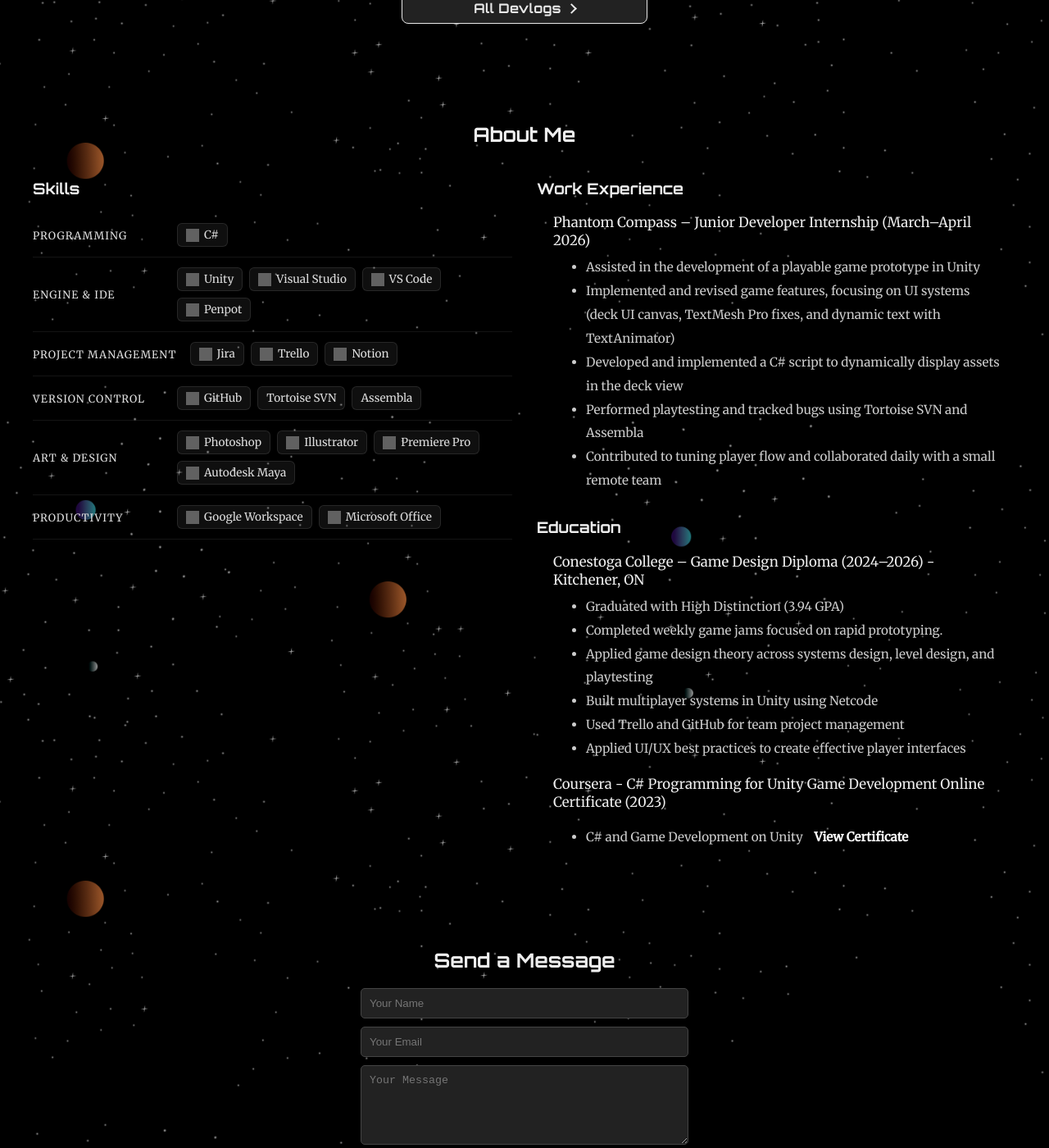
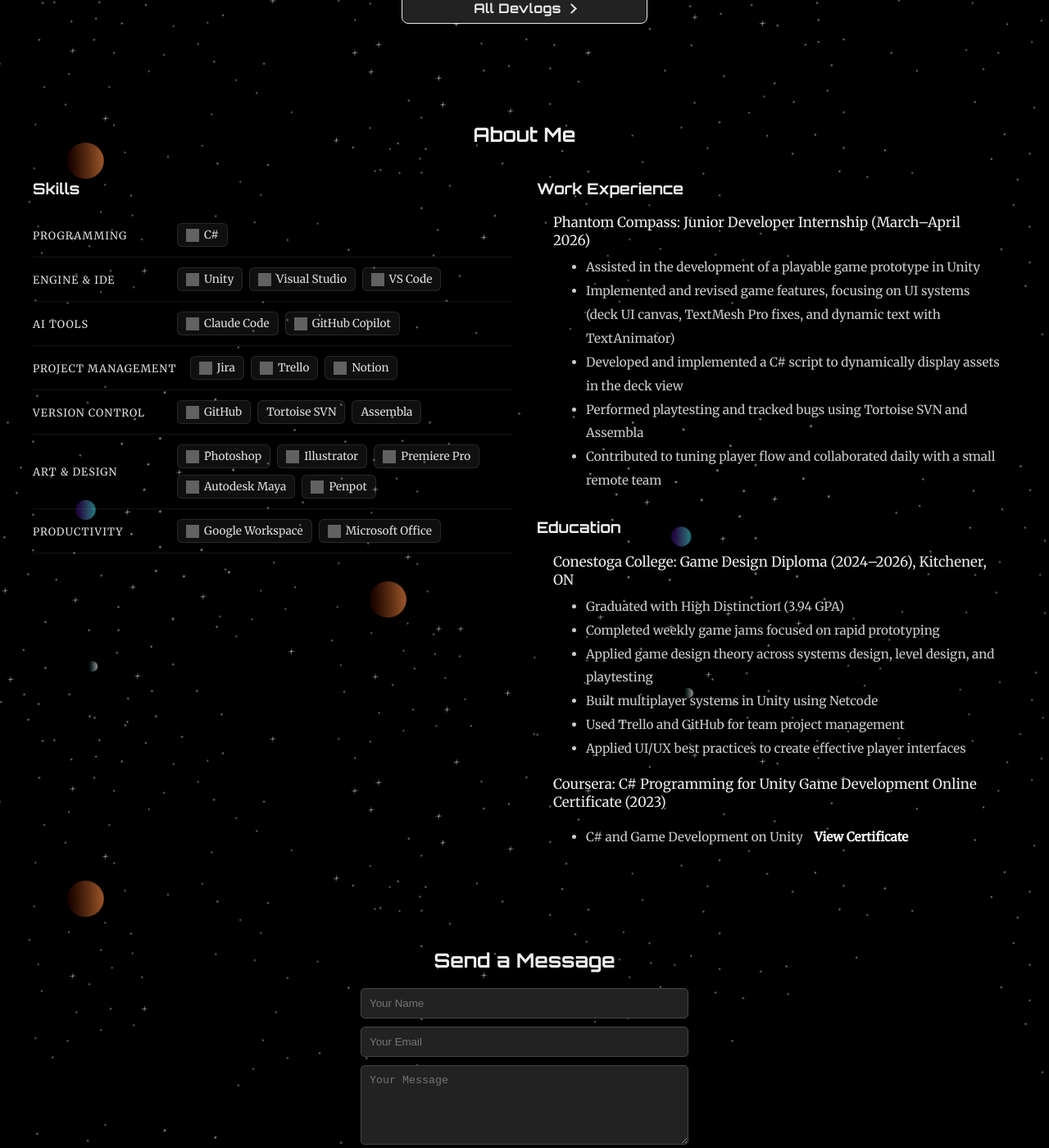
Before and after one commit to frkncx/frkncx.github.io, a Jekyll site: the page built from index.html, in a window 1280 px wide and 1400 px high, scrolled down 4971 px. Shown: the whole window at 82% size. Built offline with Jekyll 4.4.1, drawn with Linux system fonts in a browser that asks for light colours; some of the changed text lies outside the part shown; grey boxes are pictures that could not be loaded.

Commit message:
Update Inconsistencies & Added AI skills

```diff
--- a/index.html
+++ b/index.html
@@ -744,9 +744,20 @@
                             alt="VS Code">
                         VS Code
                     </div>
+                </div>
+            </div>
+
+            <div class="skills-row">
+                <span class="skills-category">AI Tools</span>
+                <div class="skills-items">
                     <div class="skill-chip">
-                        <img src="https://cdn.jsdelivr.net/npm/simple-icons@v9/icons/penpot.svg" alt="Penpot">
-                        Penpot
+                        <img src="https://cdn.jsdelivr.net/npm/simple-icons@v13/icons/claude.svg" alt="Claude Code">
+                        Claude Code
+                    </div>
+                    <div class="skill-chip">
+                        <img src="https://cdn.jsdelivr.net/npm/simple-icons@v13/icons/githubcopilot.svg"
+                            alt="GitHub Copilot">
+                        GitHub Copilot
                     </div>
                 </div>
             </div>
@@ -807,6 +818,10 @@
                         <img src="https://cdn.jsdelivr.net/npm/simple-icons@v9/icons/autodesk.svg" alt="Autodesk Maya">
                         Autodesk Maya
                     </div>
+                    <div class="skill-chip">
+                        <img src="https://cdn.jsdelivr.net/npm/simple-icons@v9/icons/penpot.svg" alt="Penpot">
+                        Penpot
+                    </div>
                 </div>
             </div>
 
@@ -833,7 +848,7 @@
         <div class="about-block"
             style="max-width: 800px; margin: 0 auto 30px; font-family: 'Merriweather', serif; text-align: left;">
             <p style="font-size: 1.05em; margin-bottom: 8px;">
-                Phantom Compass – Junior Developer Internship (March–April 2026)
+                Phantom Compass: Junior Developer Internship (March–April 2026)
             </p>
             <ul style="font-size: 0.95em; line-height: 1.9; color: #ccc; text-align: left; margin: 0;">
                 <li>Assisted in the development of a playable game prototype in Unity</li>
```
Also changed, not shown: other parts of index.html (+3 -3 lines), _posts/2026-05-24-realms-of-uldar-post-mortem.md (+1 -1 lines), _posts/2026-08-02-building-erebus.md (+1 -1 lines).
